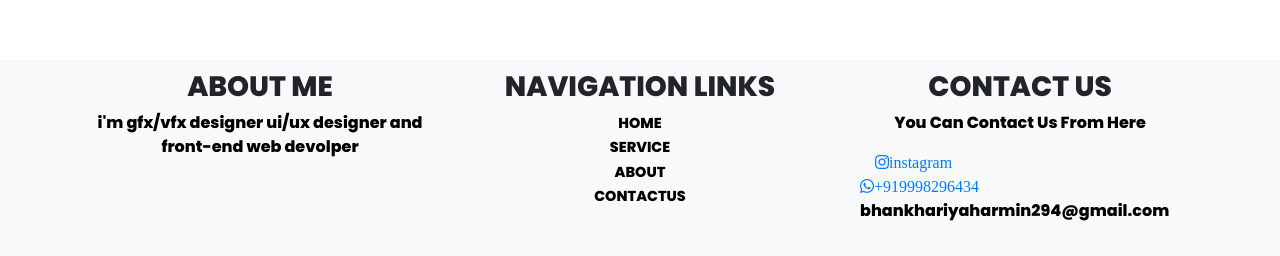
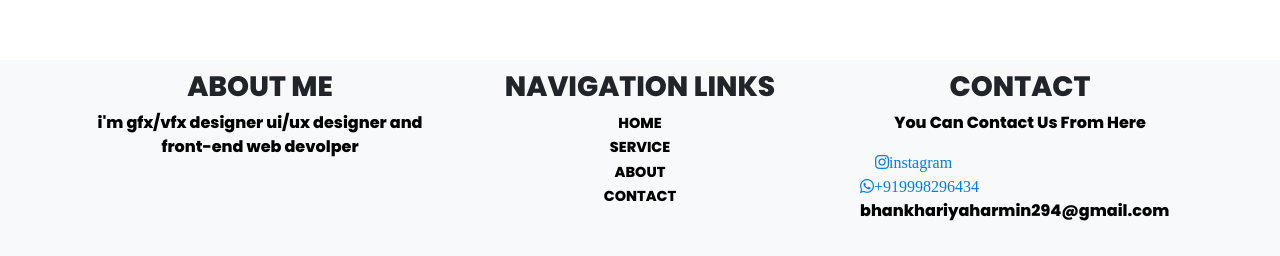
Before and after one commit to H4armin/HARMIN-PORTFOLIO, a plain HTML site: page index.html in a window 1280 px wide. Shown: the part 1343-1599 px from the top of the page. Drawn offline with nearby package versions, Linux system fonts and the light colour scheme.

Commit message:
Update index.html

```diff
--- a/index.html
+++ b/index.html
@@ -172,7 +172,7 @@
           <li><a href="#">HOME</a></li>
           <li><a href="#">SERVICE</a></li>
           <li><a href="#">ABOUT</a></li>
-          <li><a href="#">CONTACTUS</a></li>
+          <li><a href="#">CONTACT</a></li>
 
       </div>
 
@@ -180,7 +180,7 @@
 
     <div class="col-lg-4 col-md-6 col-18 footer-div text-center">
        <div>
-          <h3>CONTACT US</h3>
+          <h3>CONTACT</h3>
           <p>You Can Contact Us From Here</p>
           <div class="social-div">
 
```
